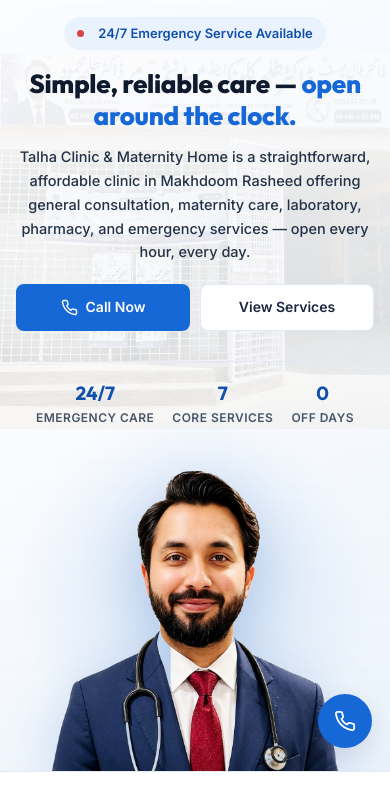
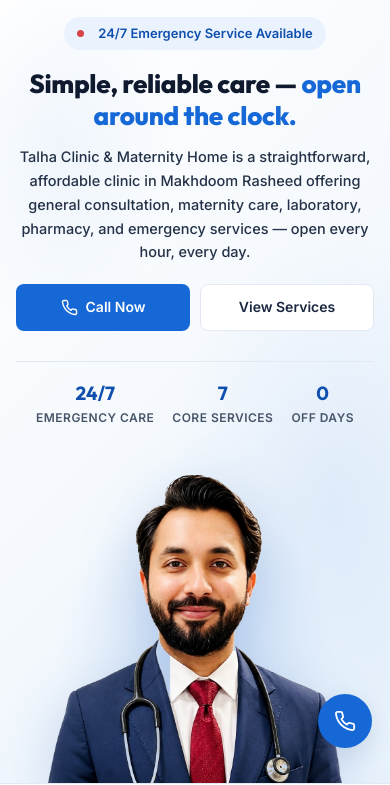
Before and after one commit to zeeshan99996/DR-TALHA-, a plain HTML site: page index.html in a window 390 px wide. Shown: the part 78-863 px from the top of the page. Drawn offline with Linux system fonts and the light colour scheme.

Commit message:
Remove hero background image and refine hero section styling

```diff
--- a/index.html
+++ b/index.html
@@ -73,24 +73,16 @@
 
   /* ---------- Hero ---------- */
   .hero{
-    position:relative;padding:64px 0 0;
-    background:linear-gradient(135deg, #FFFFFF 0%, #F4F8FD 50%, #E6F0FA 100%);
+    position:relative;
+    padding:64px 0 0;
+    background:
+      radial-gradient(ellipse 60% 50% at 85% 65%, rgba(21,104,214,0.08) 0%, transparent 70%),
+      radial-gradient(ellipse 50% 40% at 15% 20%, rgba(21,104,214,0.05) 0%, transparent 60%),
+      linear-gradient(135deg, #FFFFFF 0%, #F5F9FD 50%, #E8F2FC 100%);
     border-bottom:1px solid var(--line);
     overflow:hidden;
   }
-  .hero-bg-media{
-    position:absolute;
-    inset:0;
-    background-image:
-      linear-gradient(90deg, rgba(255,255,255,0.95) 0%, rgba(255,255,255,0.72) 32%, rgba(255,255,255,0.12) 52%, rgba(255,255,255,0.25) 75%, rgba(255,255,255,0.65) 100%),
-      url('clinic-bg.jpg?v=2');
-    background-size:100% 100%, contain;
-    background-repeat:no-repeat, no-repeat;
-    background-position:center center, center center;
-    opacity:0.55;
-    pointer-events:none;
-    z-index:0;
-  }
+
   .hero-grid{display:grid;grid-template-columns:1.05fr 0.95fr;gap:48px;align-items:end;position:relative;z-index:1;}
   .hero-left{padding-top:36px;padding-bottom:56px;}
   .eyebrow{display:inline-flex;align-items:center;gap:8px;background:var(--blue-tint);color:var(--blue-dark);padding:6px 13px;border-radius:999px;font-size:13px;font-weight:600;margin-bottom:18px;}
@@ -109,7 +101,7 @@
     position:relative;
     display:flex;
     justify-content:flex-end;
-    align-items:center;
+    align-items:flex-end;
     width:100%;
     margin:0 auto;
     z-index:2;
@@ -117,11 +109,12 @@
   .hero-doctor-full-wrap::before{
     content:'';
     position:absolute;
-    width:360px;
-    height:360px;
+    width:380px;
+    height:380px;
     border-radius:50%;
-    background:radial-gradient(circle, rgba(21,104,214,0.15) 0%, rgba(21,104,214,0) 70%);
+    background:radial-gradient(circle, rgba(21,104,214,0.14) 0%, rgba(21,104,214,0) 70%);
     bottom:0;
+    right:30px;
     z-index:0;
   }
   .hero-doctor-full-img{
@@ -263,13 +256,7 @@
     .nav-links.open{display:flex;}
     .menu-toggle{display:block;}
     .hero{padding:24px 0 0;}
-    .hero-bg-media{
-      background-size:100% 100%, contain;
-      background-repeat:no-repeat, no-repeat;
-      background-position:center top, center 12px;
-      background-image:linear-gradient(180deg, rgba(255,255,255,0.94) 0%, rgba(255,255,255,0.78) 45%, rgba(255,255,255,0.25) 100%), url('clinic-bg.jpg?v=2');
-      opacity:0.55;
-    }
+
     .hero-grid{grid-template-columns:1fr;gap:20px;text-align:center;}
     .hero-left{padding-top:4px;padding-bottom:16px;display:flex;flex-direction:column;align-items:center;text-align:center;}
     .hero h1{font-size:26px;line-height:1.25;margin-bottom:12px;}
@@ -277,8 +264,9 @@
     .hero-actions{justify-content:center;width:100%;gap:10px;}
     .hero-actions .btn{flex:1;min-width:130px;justify-content:center;padding:11px 16px;font-size:14px;}
     .hero-meta{justify-content:center;gap:18px;width:100%;padding-top:16px;}
-    .hero-doctor-full-wrap{width:100%;display:flex;justify-content:center;margin-top:8px;}
-    .hero-doctor-full-img{max-width:300px;width:80%;height:auto;margin-bottom:0;}
+    .hero-doctor-full-wrap{width:100%;display:flex;justify-content:center;align-items:flex-end;margin-top:12px;}
+    .hero-doctor-full-wrap::before{width:280px;height:280px;right:auto;left:50%;transform:translateX(-50%);}
+    .hero-doctor-full-img{max-width:320px;width:82%;height:auto;margin-bottom:0;}
     .cta-strip{flex-direction:column;text-align:center;padding:26px 18px;}
     .float-call{display:flex;}
   }
@@ -324,7 +312,6 @@
 </header>
 
 <section class="hero" id="home">
-  <div class="hero-bg-media" aria-hidden="true"></div>
   <div class="wrap hero-grid">
     <div class="hero-left reveal visible">
       <span class="eyebrow"><span class="pulse-dot"></span>24/7 Emergency Service Available</span>
```
